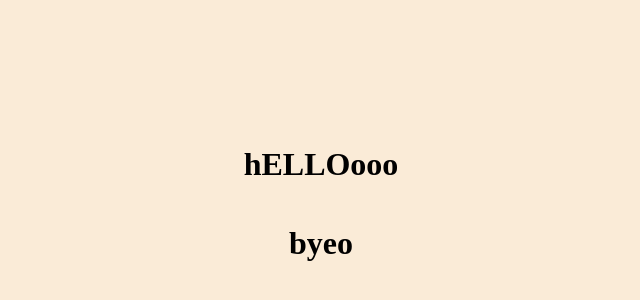
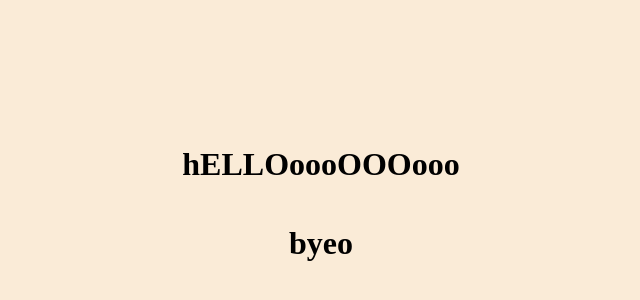
Before and after one commit to disastercollie/sample-repo, a plain HTML site: page index.html in a window 1280 px wide. Shown: the part 204-504 px from the top of the page, without its empty margins (319-959 px from the left). Drawn offline with Linux system fonts and the light colour scheme.

Commit message:
third commit

```diff
--- a/index.html
+++ b/index.html
@@ -8,7 +8,7 @@
     <title>Document</title>
   </head>
   <body>
-    <h1>hELLOooo</h1>
+    <h1>hELLOoooOOOooo</h1>
     <h1>byeo</h1>
     <script src="script.js"></script>
   </body>
```
